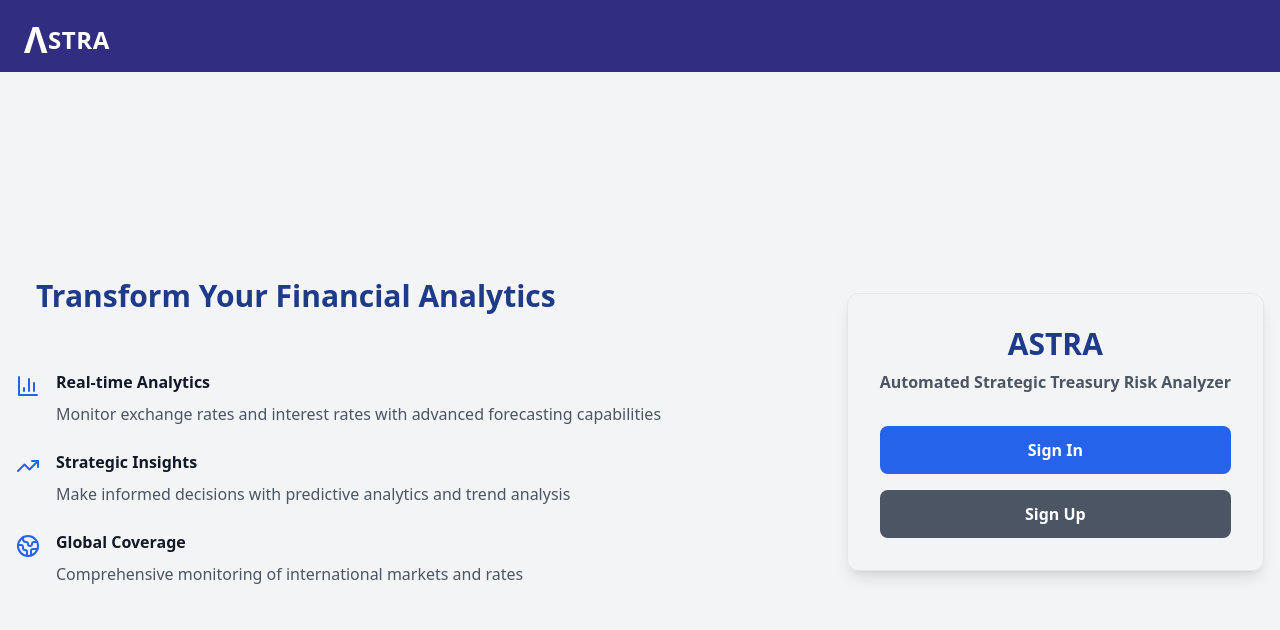
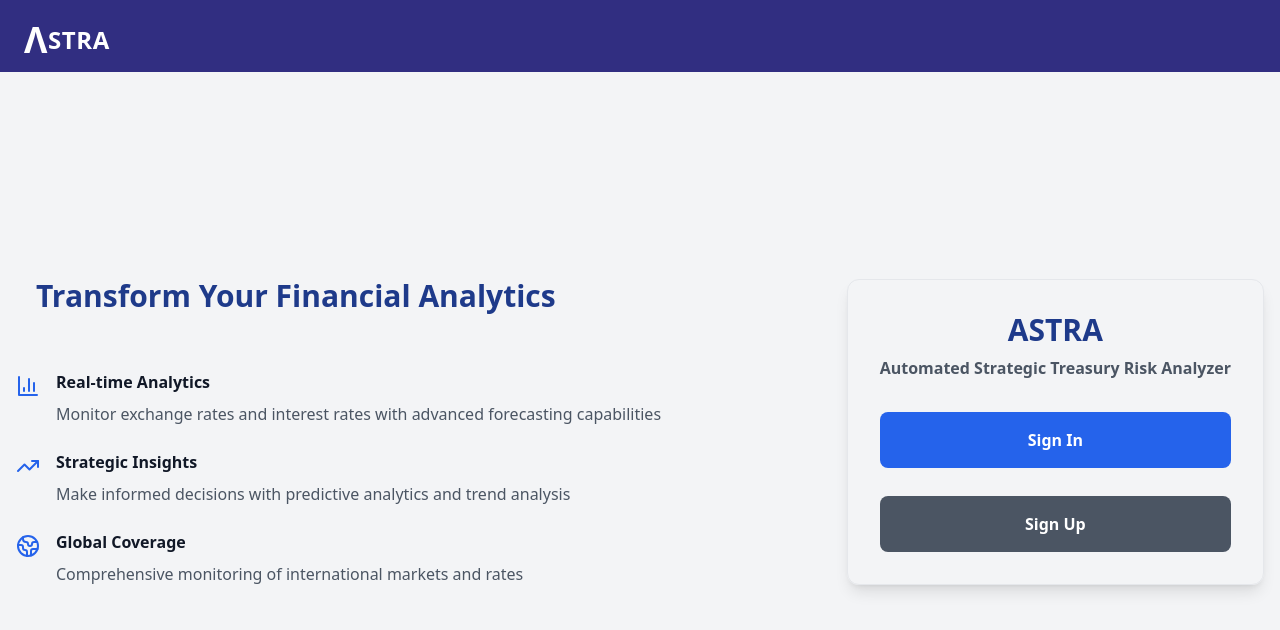
Before and after one commit to BishalPoudel149/ui-repo, a React (Vite) app in the folder ASTRA/Dashboard/: page /login in a window 1280 px wide. Shown: the top 630 px of the page. Built offline with nearby package versions, Linux system fonts and the light colour scheme.

Commit message:
modified

```diff
--- a/ASTRA/Dashboard/src/pages/LoginPage.tsx
+++ b/ASTRA/Dashboard/src/pages/LoginPage.tsx
@@ -120,13 +120,13 @@ export default function LoginPage() {
             <div className="space-y-4">
               <button
                 onClick={redirectToSSO}
-                className="w-full px-6 py-3 bg-blue-600 text-white rounded-lg hover:bg-blue-700 transition-colors duration-200 font-semibold"
+                className="w-full px-6 py-4 mb-3 bg-blue-600 text-white rounded-lg hover:bg-blue-700 transition-colors duration-200 font-semibold"
               >
                 Sign In
               </button>
               <button
                 onClick={handleSignUp}
-                className="w-full px-6 py-3 bg-gray-600 text-white rounded-lg hover:bg-gray-700 transition-colors duration-200 font-semibold"
+                className="w-full px-6 py-4 mb-3 bg-gray-600 text-white rounded-lg hover:bg-gray-700 transition-colors duration-200 font-semibold"
               >
                 Sign Up
               </button>
```
